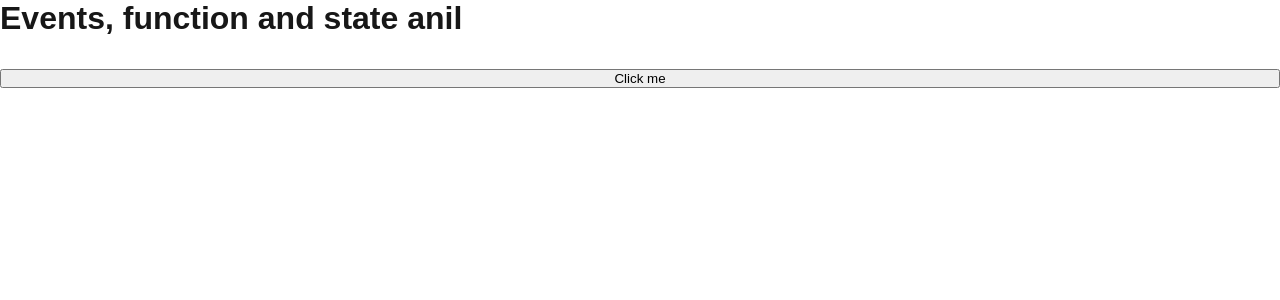
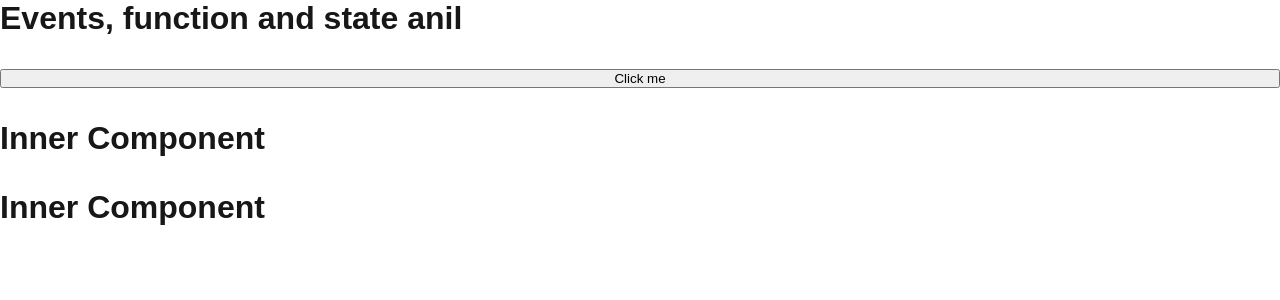
Before and after one commit to AnushreeNema/Next-js-app, a Next.js app: page / in a window 1280 px wide. Shown: the top 300 px of the page. Built offline with nearby package versions, Linux system fonts and the light colour scheme.

Commit message:
inner component - components understanding

```diff
--- a/src/app/page.js
+++ b/src/app/page.js
@@ -9,10 +9,16 @@ export default function Home() {
   const apple = () => {
     setName("sidhu");
   };
+
+  const InnerComp = () => {
+    return <h1>Inner Component</h1>;
+  };
   return (
     <main className={styles.main}>
       <h1>Events, function and state {name}</h1>
       <button onClick={() => apple()}>Click me</button>
+      <InnerComp />
+      {InnerComp()}
     </main>
   );
 }
```
